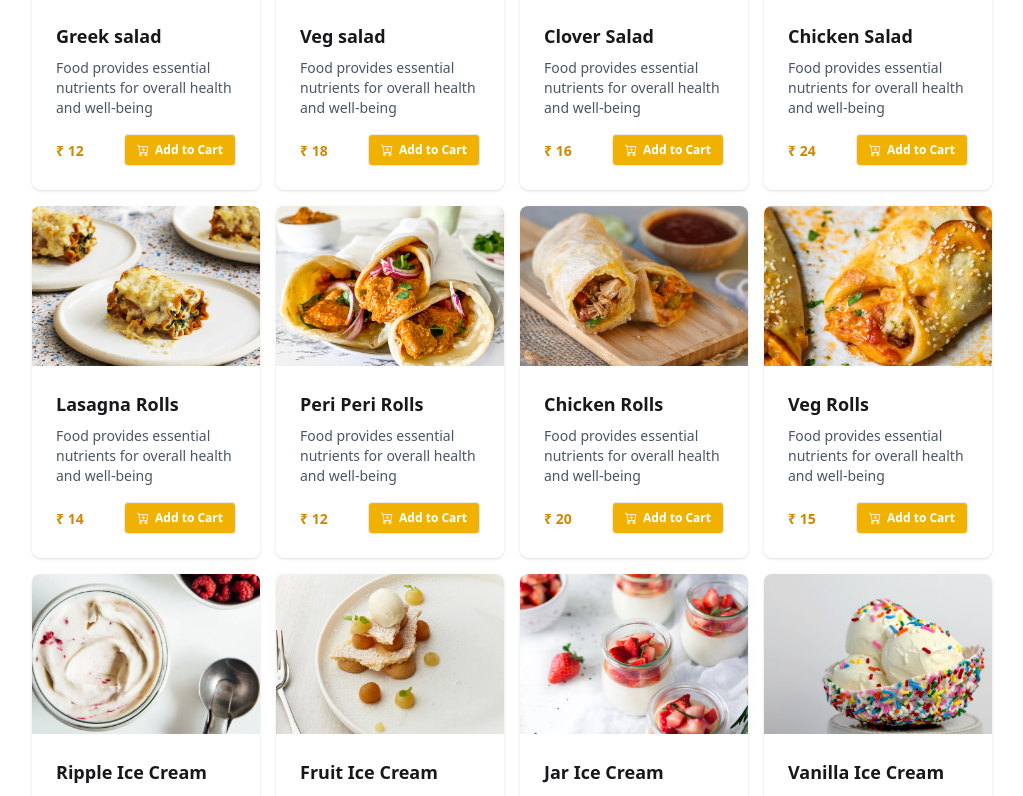
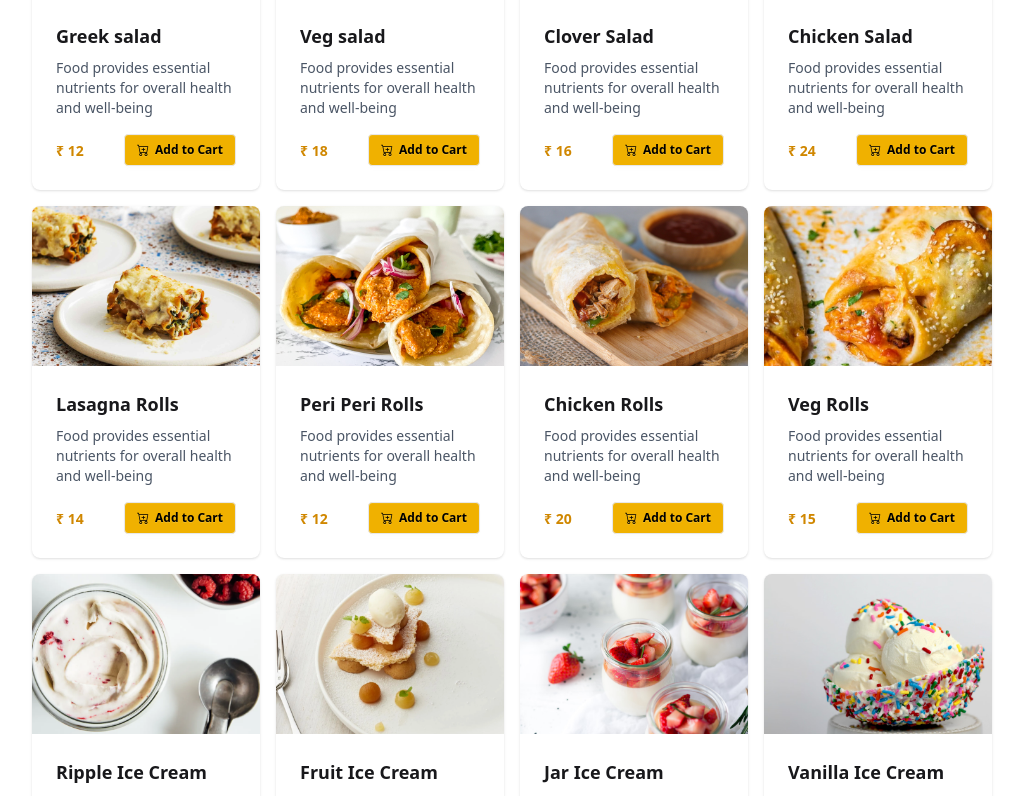
Before and after one commit to deimos19/BiteBox, a React (Vite) app: page / in a window 1280 px wide. Shown: the part 1560-2356 px from the top of the page, without its empty margins (128-1151 px from the left). Built offline with nearby package versions, Linux system fonts and the light colour scheme.

Commit message:
modified file

```diff
--- a/src/components/ItemCard/item.jsx
+++ b/src/components/ItemCard/item.jsx
@@ -40,14 +40,14 @@ const ItemCard = ({ item }) => {
 
             {user ? (
               <button
-                className="btn btn-sm bg-yellow-500 text-white hover:bg-green-600"
+                className="btn btn-sm bg-yellow-500 text-black hover:bg-green-600"
                 onClick={handleAddToCart}
               >
                 <i className="bi bi-cart-plus"></i> Add to Cart
               </button>
             ) : (
               <button
-                className="btn btn-sm bg-yellow-500 text-white hover:bg-green-600"
+                className="btn btn-sm bg-yellow-500 text-black hover:bg-green-600"
                 onClick={() => navigate('/Login')}
               >
                 <i className="bi bi-cart-plus"></i> Add to Cart
```
